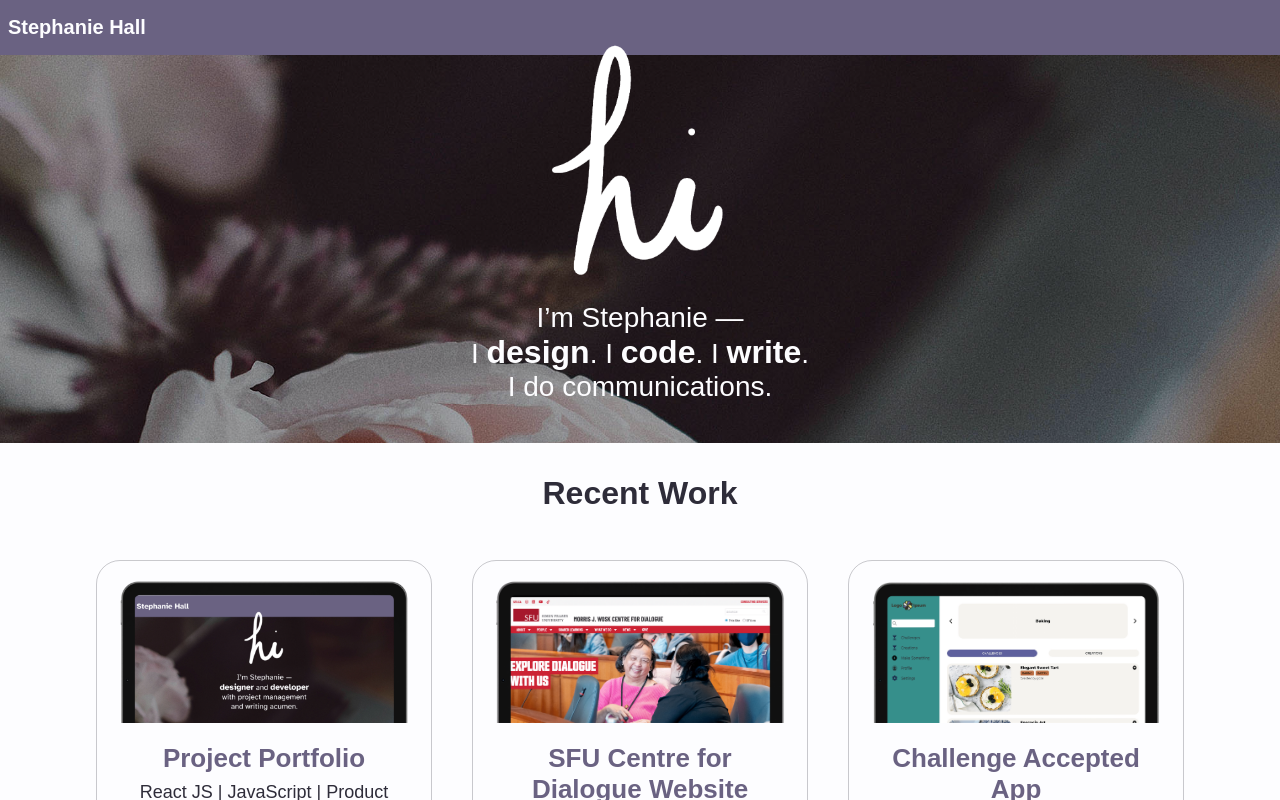
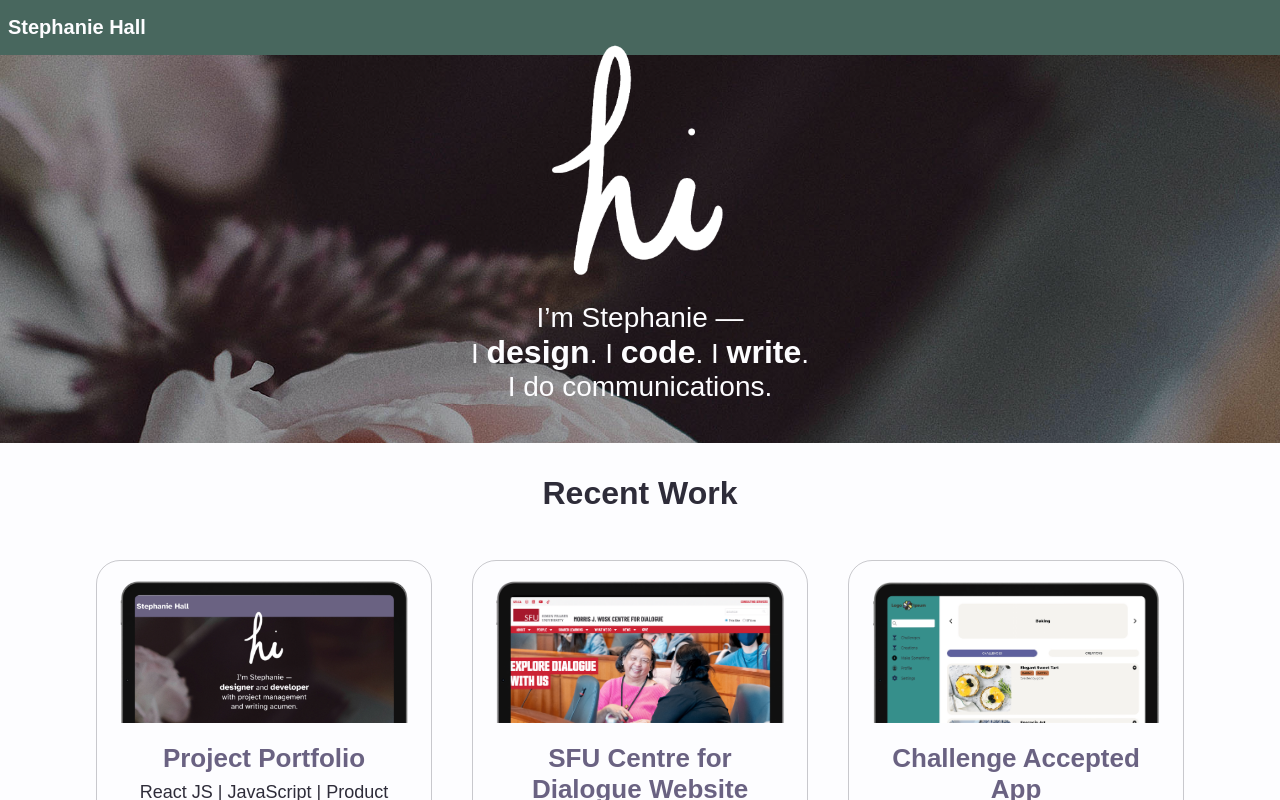
Before and after one commit to stephlyanie/portfolio, a React (Create React App) app: page / in a window 1280 px wide. Shown: the top 800 px of the page. Built offline with nearby package versions, Linux system fonts and the light colour scheme; the HTML template or start-up script is replaced by a standard one.

Commit message:
Changed background color to version 3 styles

```diff
--- a/src/components/Header/Header.scss
+++ b/src/components/Header/Header.scss
@@ -2,7 +2,7 @@
 @use "../../styles/variables" as *;
 
 .site-header {
-    background-color: $bg-secondary-dark;
+    background-color: $bg-header;
     padding: 1rem .5rem;
     width: 100%;
 
--- a/src/styles/_variables.scss
+++ b/src/styles/_variables.scss
@@ -4,6 +4,8 @@ $bg-secondary-dark: #6a6282;
 $bg-featured-dark: #2e2c39;
 $bg-primary-light: #fdfdff;
 $bg-secondary-light: #fdfdff;
+$bg-header: #48675e;
+$bg-footer: #2e2c39;
 
 $bg-btn: #6a6282;
 $bg-btn-hover: #E7E3F1;
@@ -20,5 +22,4 @@ $text-primary-dark: #2e2c39;
 $text-secondary-dark: #6a6282;
 $text-featured-dark: #48675e;
 $text-primary-light: #fdfdff;
-// $text-secondary-light: #E7E3F1;
 $text-secondary-light: #CEA6EA;
```
